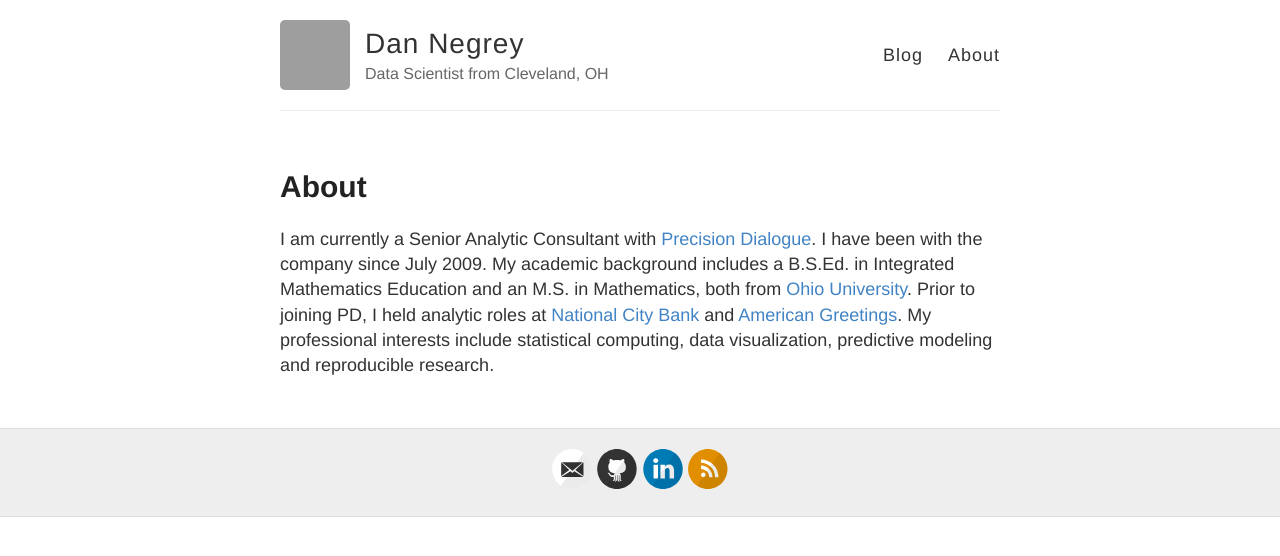
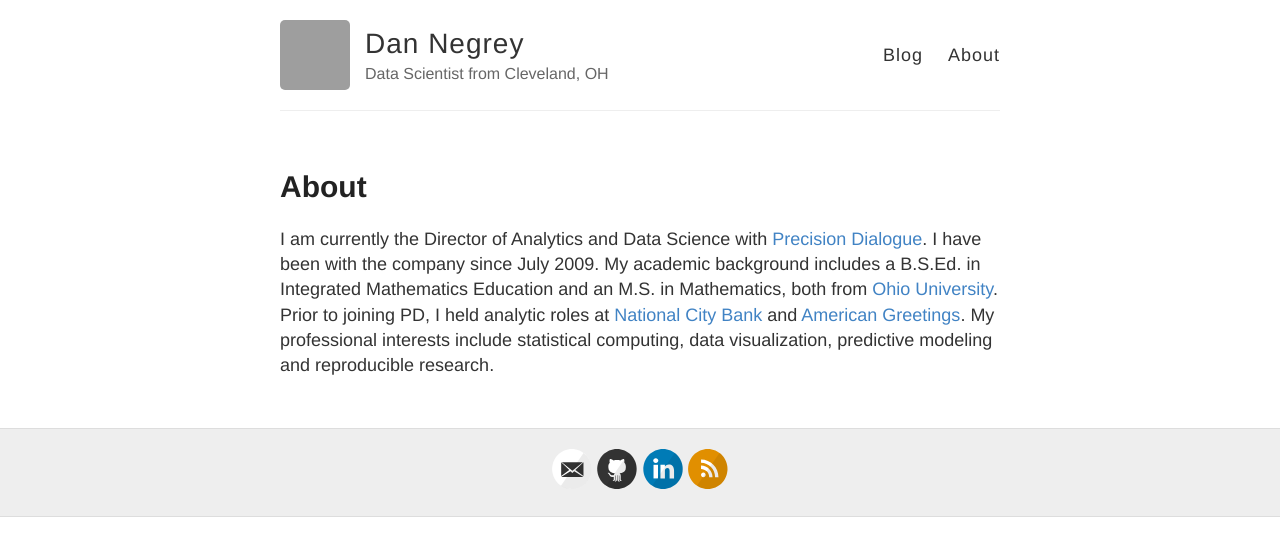
Before and after one commit to dnegrey/dnegrey.github.io, a Jekyll site: the page built from about.md, in a window 1280 px wide. Shown: the top 556 px of the page. Built offline with Jekyll 4.4.1, drawn with Linux system fonts in a browser that asks for light colours; Markdown is read by kramdown in place of the engine named in the settings; grey boxes are pictures that could not be loaded.

Commit message:
edited about

```diff
--- a/about.md
+++ b/about.md
@@ -4,4 +4,4 @@ title: About
 permalink: /about/
 ---
 
-I am currently a Senior Analytic Consultant with [Precision Dialogue](http://www.precisiondialogue.com). I have been with the company since July 2009. My academic background includes a B.S.Ed. in Integrated Mathematics Education and an M.S. in Mathematics, both from [Ohio University](http://www.ohiou.edu). Prior to joining PD, I held analytic roles at [National City Bank](https://en.wikipedia.org/wiki/National_City_Corp) and [American Greetings](http://www.americangreetings.com). My professional interests include statistical computing, data visualization, predictive modeling and reproducible research.
+I am currently the Director of Analytics and Data Science with [Precision Dialogue](http://www.precisiondialogue.com). I have been with the company since July 2009. My academic background includes a B.S.Ed. in Integrated Mathematics Education and an M.S. in Mathematics, both from [Ohio University](http://www.ohiou.edu). Prior to joining PD, I held analytic roles at [National City Bank](https://en.wikipedia.org/wiki/National_City_Corp) and [American Greetings](http://www.americangreetings.com). My professional interests include statistical computing, data visualization, predictive modeling and reproducible research.
```
